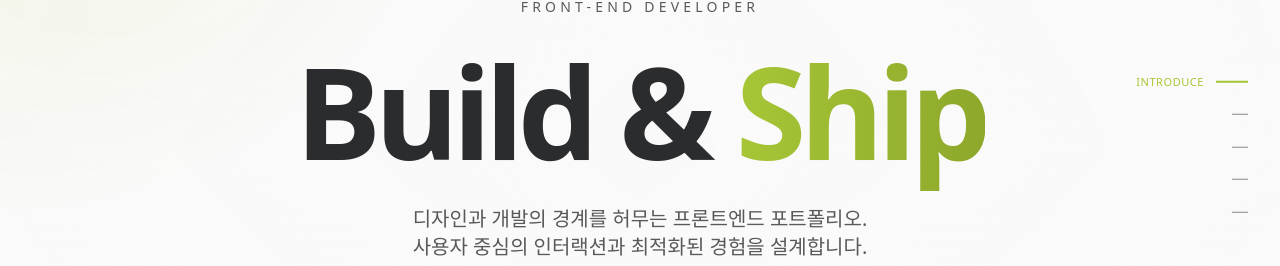
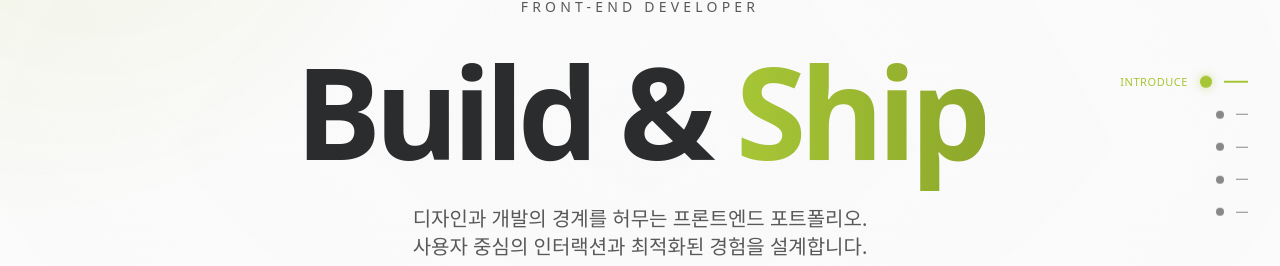
Before and after one commit to LDH9276/LDH_New_Portfolio, a Next.js app: page / in a window 1280 px wide. Shown: the part 253-519 px from the top of the page. Built offline with nearby package versions, Linux system fonts and the light colour scheme; a web font is replaced by a local one.

Commit message:
fix: 사이드 네비게이션(Pos)에 활성 도트 펄스 애니메이션 및 글로우 효과 추가

```diff
--- a/src/Header/Pos.jsx
+++ b/src/Header/Pos.jsx
@@ -20,10 +20,24 @@ function Pos( {handleSlideNavigation, activeSlide} ) {
           >
             {label}
           </span>
+
+          {/* Dot with pulse ring on active */}
+          <span className="relative flex-shrink-0">
+            {activeSlide === index && (
+              <span className="absolute inset-0 w-full h-full rounded-full bg-lime/30 animate-ping" />
+            )}
+            <span className={`block relative z-10 rounded-full transition-all duration-300
+              ${activeSlide === index
+                ? 'w-3 h-3 bg-lime shadow-[0_0_10px_rgba(167,198,54,0.5)]'
+                : 'w-2 h-2 bg-text-muted-light dark:bg-text-muted-dark group-hover:bg-lime group-hover:scale-125'}`}
+            />
+          </span>
+
+          {/* Active bar */}
           <span className={`block transition-all duration-300
             ${activeSlide === index
-              ? 'w-8 h-[2px] bg-lime'
-              : 'w-4 h-[1px] bg-text-muted-light dark:bg-text-muted-dark group-hover:w-6 group-hover:bg-lime'}`}
+              ? 'w-6 h-[2px] bg-lime'
+              : 'w-3 h-[1px] bg-text-muted-light dark:bg-text-muted-dark group-hover:w-5 group-hover:bg-lime'}`}
           />
         </button>
       ))}
```
